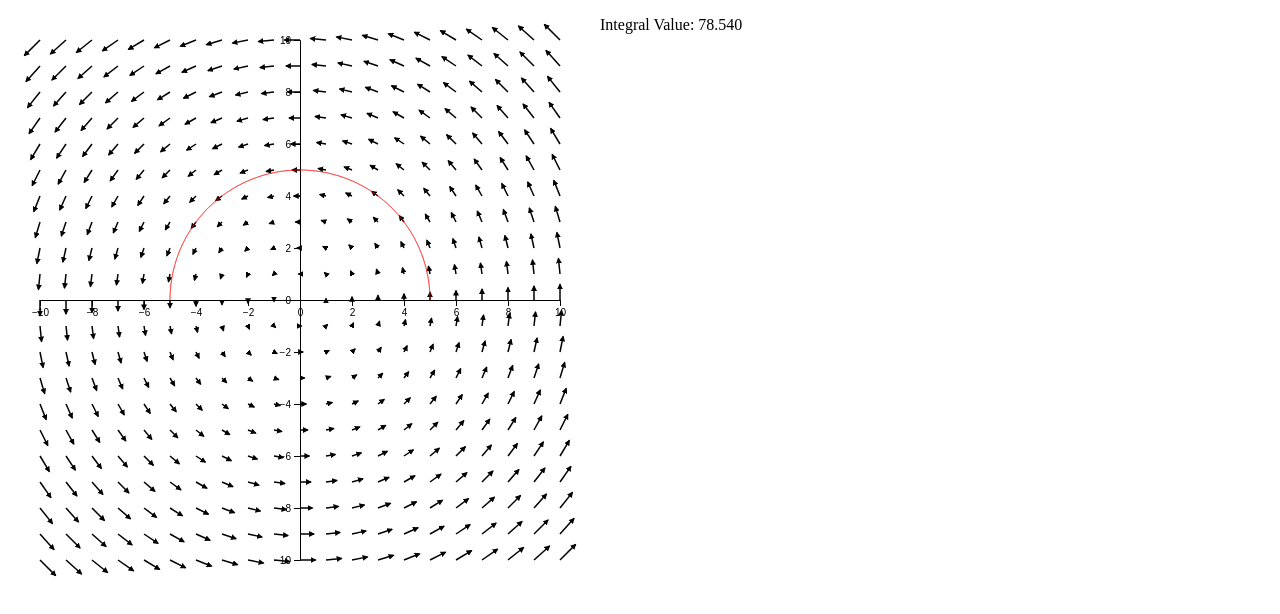
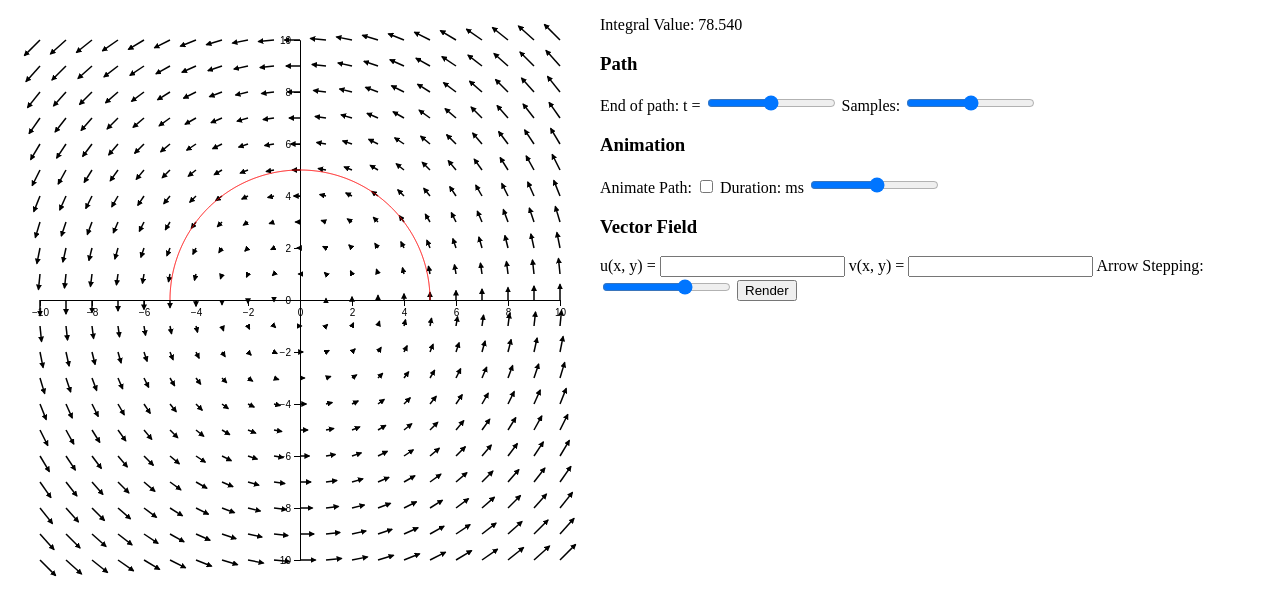
Before and after one commit to justind123/cs6630-vis-vector-line-integrals, a plain HTML site: page index.html in a window 1280 px wide. Drawn offline with nearby package versions, Linux system fonts and the light colour scheme.

Commit message:
add labels and inputs for the state variables

```diff
--- a/index.html
+++ b/index.html
@@ -14,6 +14,37 @@
     <div id="vis"></div>
     <div class="config">
       <p id="integral"></p>
+
+      <h3>Path</h3>
+      <label>
+        End of path: t = <span id="t-end-value"></span>
+        <input type="range" id="t-end" min="0" max="100" step="0.1">
+      </label>
+      <label>
+        Samples: <span id="samples-value"></span>
+        <input type="range" id="samples" min="1" max="1000" step="1">
+      </label>
+
+      <h3>Animation</h3>
+      <label>
+        Animate Path:
+        <input type="checkbox" id="animate">
+      </label>
+      <label>
+        Duration: <span id="duration-value"></span> ms
+        <input type="range" id="duration" min="250" max="5000" step="250">
+      </label>
+
+      <h3>Vector Field</h3>
+      <label>u(x, y) = <input type="text" id="field-u"></label>
+      <label>v(x, y) = <input type="text" id="field-v"></label>
+      <label>
+        Arrow Stepping: <span id="arrow-step-value"></span>
+        <input type="range" id="arrow-step" min=".5" max="2" step=".5">
+      </label>
+
+      <button id="render-button">Render</button>
+
     </div>
   </div>
 </body>
```
